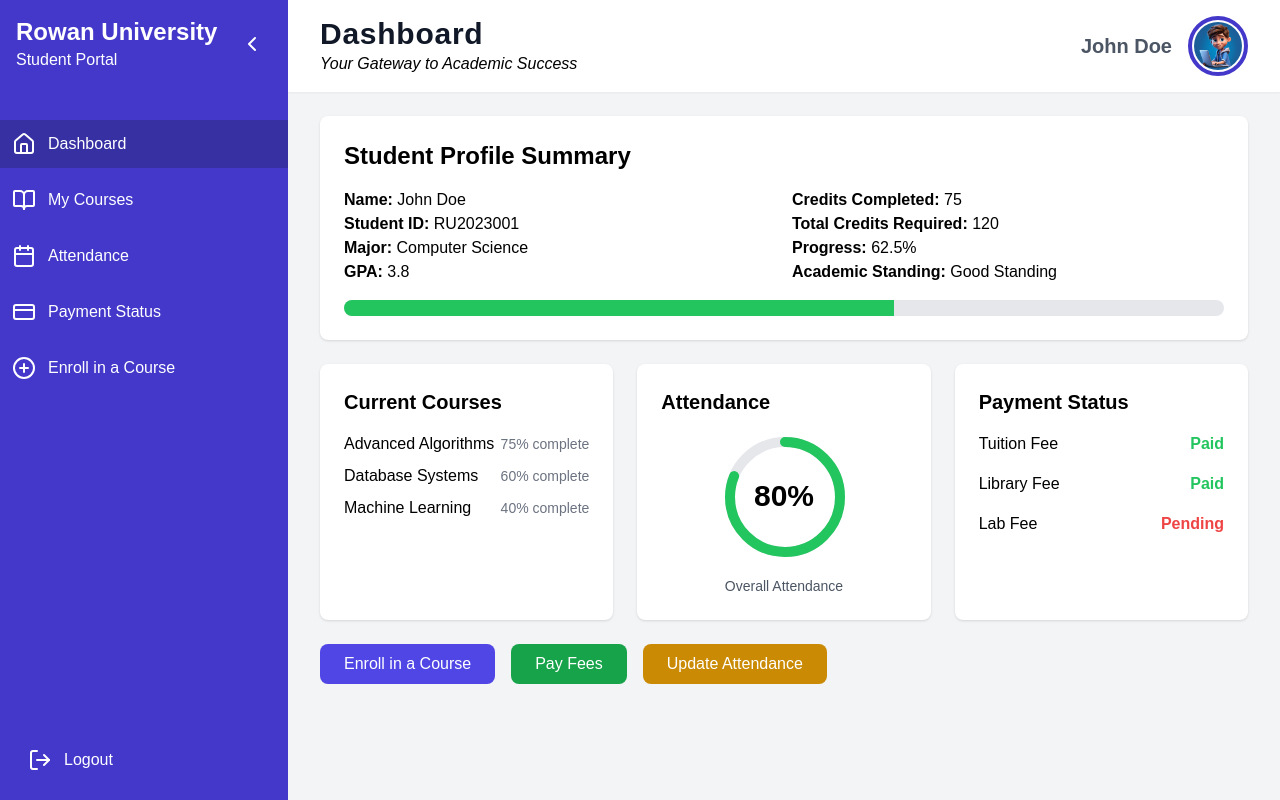
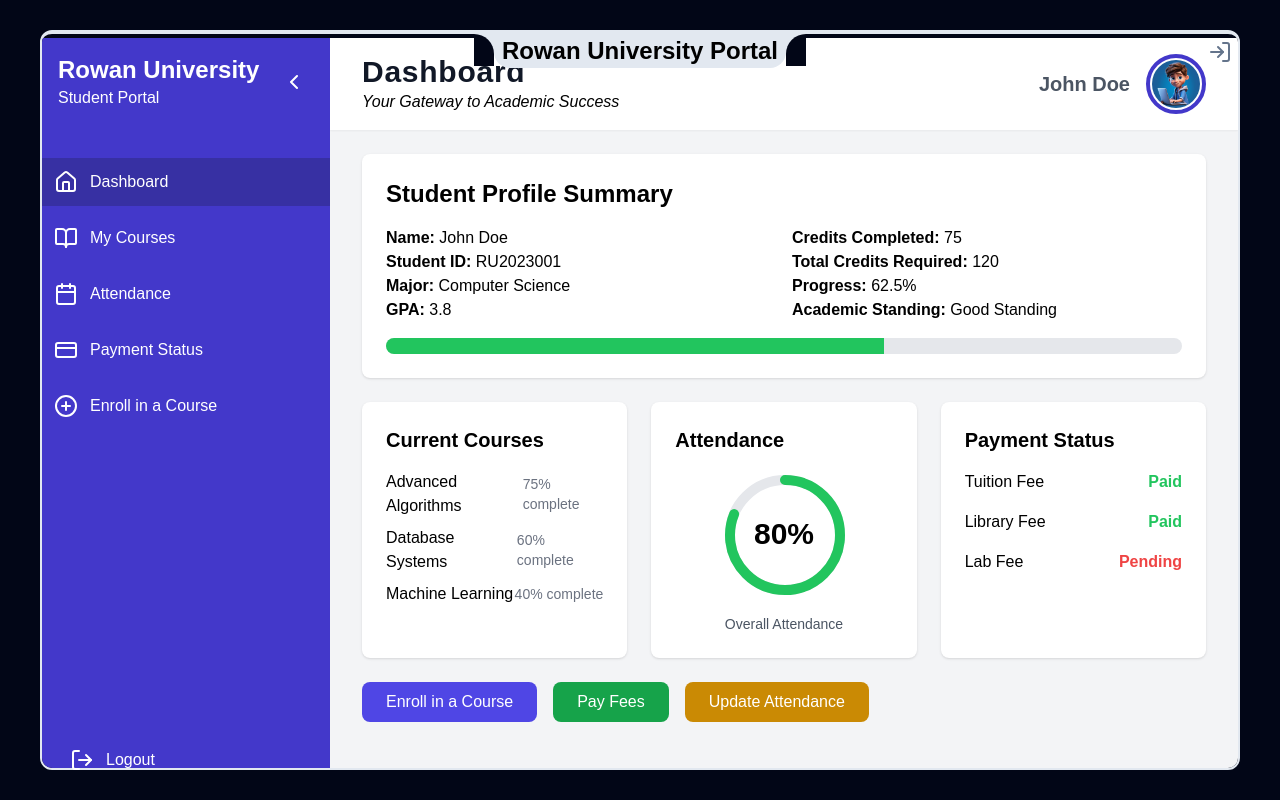
Before and after one commit to akshay-1a/Student-Portal, a Next.js app: page /dashboard in a window 1280 px wide. Built offline with nearby package versions, Linux system fonts and the light colour scheme.

Commit message:
added some effects and UI

```diff
--- a/app/globals.css
+++ b/app/globals.css
@@ -18,12 +18,34 @@
   }
 }
 
+/* Modern scrollbar styling for all scrollable elements */
+::-webkit-scrollbar {
+  width: 8px; /* Width of the scrollbar */
+  height: 8px; /* Height of the scrollbar (for horizontal scroll) */
+  background-color: transparent;
+}
 
+::-webkit-scrollbar-thumb {
+  background-color: #a5b4c7; /* Color of the scrollbar thumb (grip) */
+  width: 8px;
+  border-radius: 8px; /* Rounded corners for the thumb */
+  border: 2px solid transparent; /* Space between thumb and scrollbar track */
+  background-clip: padding-box; /* Creates padding inside the thumb */
+}
+
+::-webkit-scrollbar-thumb:hover {
+  background-color: #e2e8f0; /* Darker color on hover */
+}
+
+::-webkit-scrollbar-track {
+  margin-top: 40px;
+  margin-bottom: 10px;
+  background-color: transparent; /* Color of the scrollbar track */
+  border-radius: 8px; /* Rounded corners for the track */
+}
 
 .shad {
-  filter: drop-shadow(
-    0px 0px 6px rgb(12, 127, 215)
-  );
+  filter: drop-shadow(0px 0px 6px rgb(12, 127, 215));
   transition: filter 0.8s linear; /* Transition for filter property */
 }
 
@@ -32,3 +54,115 @@
     0px 0px 20px rgb(63, 221, 249, 0.5)
   ); /* Use rgba for proper color formatting */
 }
+
+.custom-height {
+  height: calc(100vh - 60px);
+}
+
+.left-curve {
+  position: absolute;
+  height: 100%;
+  width: 20px;
+  background: #e2e8f0;
+  display: block;
+}
+.left-curve::before {
+  content: "";
+  top: 0;
+  left: 0;
+  position: absolute;
+  width: 100%;
+  height: 100%;
+  border-top-right-radius: 20px;
+  background: #020617;
+}
+
+.right-curve {
+  position: absolute;
+  top: -1px;
+  right: -20px;
+  height: 100%;
+  width: 20px;
+  background: #e2e8f0;
+  display: block;
+}
+.right-curve::before {
+  content: "";
+  top: 0;
+  right: 0;
+  position: absolute;
+  width: 100%;
+  height: 100%;
+  border-top-left-radius: 20px;
+  background: #020617;
+}
+
+.wrapper {
+  /* border: 1px white solid; */
+  /* margin-top: 2rem; */
+  width: 90%;
+  max-width: 1536px;
+  margin-inline: auto;
+  height: 100px;
+  position: relative;
+  overflow: hidden;
+  mask-image: linear-gradient(
+    to right,
+    rgba(0, 0, 0, 0),
+    rgba(0, 0, 0, 1) 20%,
+    rgba(0, 0, 0, 1) 80%,
+    rgba(0, 0, 0, 0)
+  );
+}
+
+@keyframes scrollLeft {
+  to {
+    left: -800px;
+  }
+}
+
+.itemLeft {
+  min-width: 900px;
+  height: 100px;
+  display: flex;
+  justify-content: center;
+  align-items: center;
+  text-wrap: nowrap;
+  border-radius: 6px;
+  position: absolute;
+  animation-timing-function: linear;
+  animation-duration: 20s;
+  animation-iteration-count: infinite;
+  color: rgba(110, 252, 255);
+  left: max(calc(900px * 4), 100%);
+  animation-name: scrollLeft;
+  -webkit-text-fill-color: initial; /* This keeps the original text color */
+  -webkit-text-stroke: 0; /* Start with no stroke */
+  transition: -webkit-text-stroke 4s linear, -webkit-text-fill-color 4s linear;
+}
+
+.itemLeft:hover {
+  opacity: 1;
+  -webkit-text-fill-color: transparent;
+  -webkit-text-stroke: 1px;
+}
+
+.itemLeft:nth-child(even) {
+  color: rgba(255, 116, 241);
+}
+
+.item1 {
+  animation-delay: calc(20s / 4 * (4 - 1) * -1);
+}
+
+.item2 {
+  animation-delay: calc(20s / 4 * (4 - 2) * -1);
+}
+
+.item3 {
+  animation-delay: calc(20s / 4 * (4 - 3) * -1);
+}
+
+.item4 {
+  animation-delay: calc(20s / 4 * (4 - 4) * -1);
+}
--- a/app/layout.tsx
+++ b/app/layout.tsx
@@ -1,6 +1,7 @@
 import type { Metadata } from "next";
 import localFont from "next/font/local";
 import "./globals.css";
+import Wrapper from "@/components/ui/wrapper";
 
 const geistSans = localFont({
   src: "./fonts/GeistVF.woff",
@@ -28,7 +29,9 @@
       <body
         className={`${geistSans.variable} ${geistMono.variable} antialiased`}
       >
+        <Wrapper>
         {children}
+        </Wrapper>
       </body>
     </html>
   );
--- a/app/page.tsx
+++ b/app/page.tsx
@@ -4,7 +4,8 @@
 
 export default function Page() {
   return (
-    <div className="bg-slate-950 text-slate-300">
+    <div className="bg-slate-950 text-slate-300
+     ">
       <LandingPage />
 
     </div>
--- a/components/landing-page.tsx
+++ b/components/landing-page.tsx
@@ -35,22 +35,10 @@
   }, [])
 
   return (
-    <div ref={containerRef} className="min-h-screen bg-gradient-to-b from-primary/20 to-background">
-      <header className="fixed top-0 left-0 right-0 z-50  backdrop-blur-sm bg-slate-950/80">
-        <nav className="container mx-auto px-6 py-4">
-          <div className="flex items-center justify-between">
-            <Link href="/" className="text-2xl font-bold text-slate-200">
-              Rowan University Portal
-            </Link>
-            <Button asChild variant={"secondary"}>
-              <Link href="/dashboard" className="font-bold">Go to Dashboard</Link>
-            </Button>
-          </div>
-        </nav>
-      </header>
+    <div ref={containerRef} className="h-full bg-gradient-to-b from-primary/20 to-background">
 
       <main className="">
-        <section className="hero relative h-screen flex items-center justify-center overflow-hidden pb-44">
+        <section className="hero relative h-[91vh] flex items-center justify-center overflow-hidden pb-44">
           <motion.div
             className="z-20 text-center"
             initial={{ opacity: 0, y: 20 }}
@@ -130,6 +118,42 @@
             </div>
           </div>
         </section>
+        {/* <div className="marquee overflow-hidden whitespace-nowrap group">
+          <div className="animate-marquee text-white/90  text-4xl font-bold tracking-wider py-5 flex space-x-10">
+            <span>Ranked #1  in the country.</span>
+
+            <span>95% job placement rate.</span>
+            <span>$1 Million in Scholarships Awards.</span>
+          </div>
+        </div> */}
+
+        {/* marquee section */}
+        <section className="py-5">
+          <div className="wrapper text-7xl font-bold tracking-wider">
+            <span className="itemLeft item1">Ranked #1 in the Country.</span>
+            <span className="itemLeft item2">$1 Million in Scholarships.</span>
+            <span className="itemLeft item3">95% job placement rate.</span>
+            <span className="itemLeft item4">99% satisfaction rate.</span>
+          </div>
+        </section>
+
+        <section className="achievements pt-20 bg-slate-200 dark:bg-stone-800">
+          <div className="container mx-auto px-6">
+            <h2 className="text-3xl font-bold bg-slate-950 py-2 rounded-md text-center mb-12">Achievements</h2>
+
+            <div className="grid grid-cols-1 md:grid-cols-2 lg:grid-cols-3 gap-8">
+              {[1, 2, 3].map((achievement, index) => (
+                <Card key={index} className="achievement-card">
+                  <CardContent className="p-6">
+                    <h3 className="text-xl font-semibold mb-2">Achievement {achievement}</h3>
+                    <p className="text-stone-600 dark:text-stone-400">Lorem ipsum dolor sit amet, consectetur adipiscing elit. Sed sit amet nulla auctor, vestibulum magna sed, convallis ex.</p>
+                  </CardContent>
+                </Card>
+              ))}
+            </div>
+          </div>
+        </section>
+
 
         {/*  */}
         <section className="testimonials py-20 bg-slate-200 dark:bg-stone-800">
--- a/components/ui/model.jsx
+++ b/components/ui/model.jsx
@@ -15,8 +15,8 @@
 
   // Set the default rotation
   const defaultRotation = {
-    x: Math.PI / 40, // 22.5 degrees for default X rotation
-    y: Math.PI / 8, // 22.5 degrees for default Y rotation
+    x: Math.PI / 100, // 22.5 degrees for default X rotation
+    y: Math.PI / 100, // 22.5 degrees for default Y rotation
   };
 
   // Set initial rotation
--- /dev/null
+++ b/components/ui/wrapper.tsx
@@ -0,0 +1,46 @@
+import { div } from 'framer-motion/client';
+import Link from 'next/link';
+import React from 'react'
+import { Button } from './button';
+import { LogIn } from 'lucide-react';
+
+export default function Wrapper({
+    children,
+}: Readonly<{
+    children: React.ReactNode;
+}>) {
+    return (
+        <div className='h-screen bg-slate-950 flex justify-center items-center'>
+            <div className="custom-height w-full rounded-xl border-slate-200 border-t-4 border-2 overflow-y-scroll mx-10 my-5">
+                <Navbar />
+                {children}
+            </div>
+        </div>
+    )
+}
+
+
+function Navbar() {
+    return (
+        <nav className="nav  relative z-50 pb-1 px-16 flex items-center justify-center w-full">
+            <div className='fixed w-full flex justify-center items-center bg-orange-500'>
+            <div className='fixed top-[35px]'>
+                {/* outer radius for heading div */}
+                <b className="left-curve -top-[1px] -left-[20px]"></b>
+                <b className="right-curve"></b>
+                {/* heading */}
+                <Link href="/" className="text-2xl font-bold bg-slate-200 rounded-b-2xl p-2 py-1 ">
+                    Rowan University Portal
+                </Link>
+            </div>
+            <div className='fixed top-10 right-10'>
+                <Link href="/dashboard" className="relative font-bold text-slate-500 p-2 mix-blend-color-dodge  ">
+                    <button className=''>
+                        <LogIn />
+                    </button>
+                </Link>
+            </div>
+            </div>
+        </nav>
+    )
+}
```
